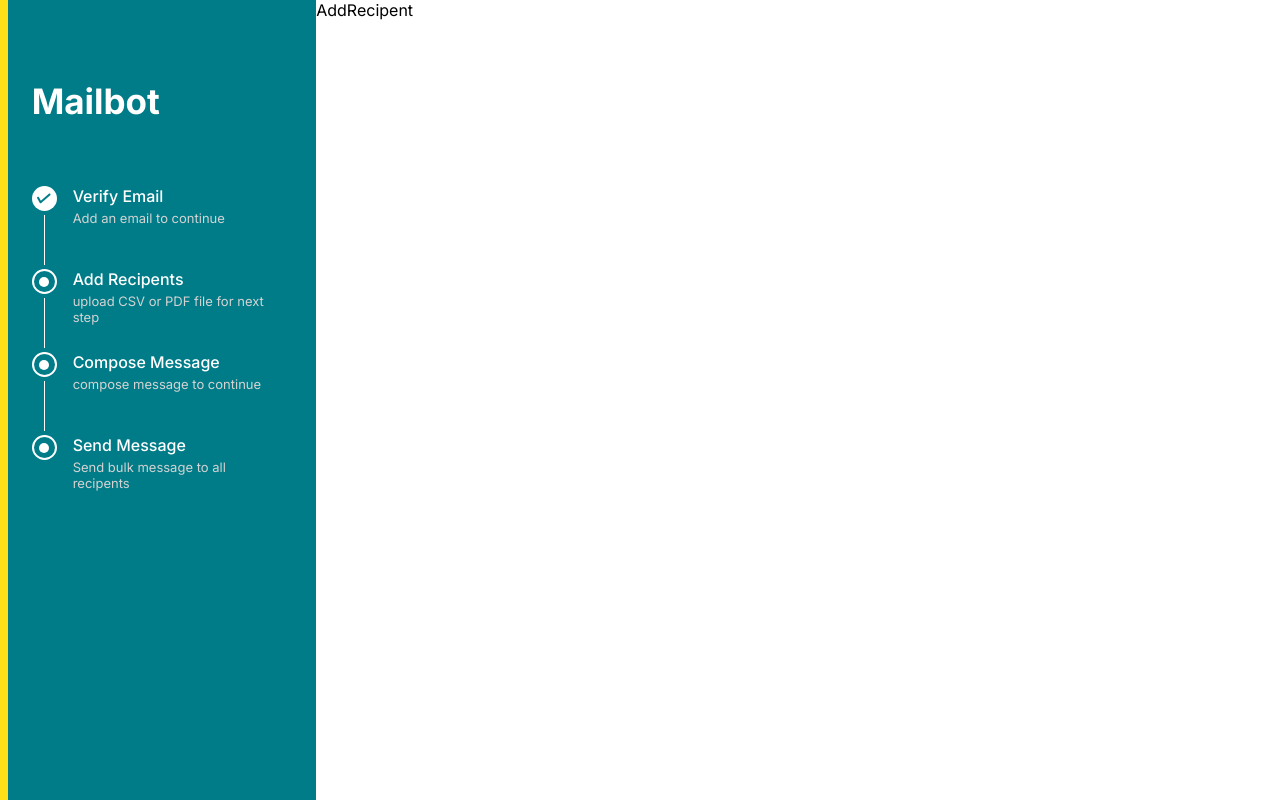
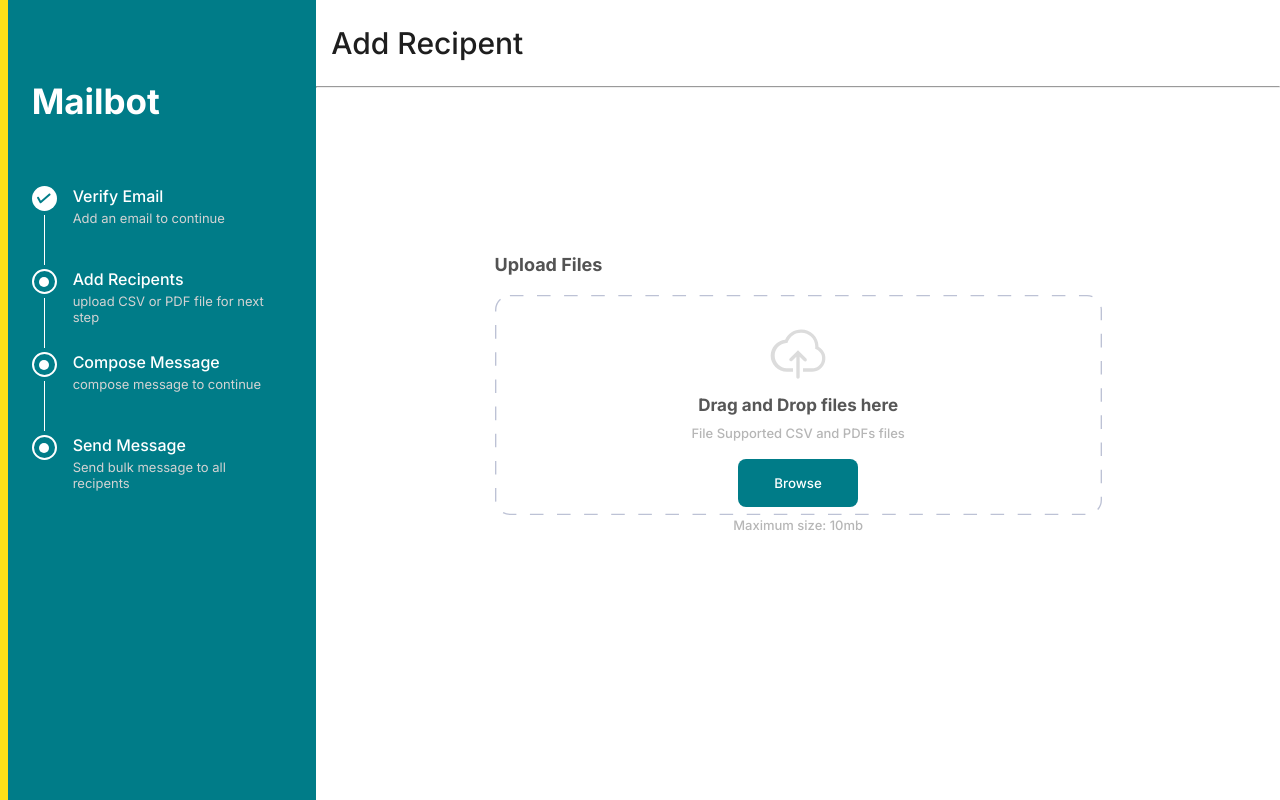
Before and after one commit to rambey-coder/mailBot, a React (Create React App) app in the folder frontend/: page /add-recipent in a window 1280 px wide. Built offline with nearby package versions, Linux system fonts and the light colour scheme.

Commit message:
feat: added select file and show file name functionality

```diff
--- a/frontend/src/context/index.js
+++ b/frontend/src/context/index.js
@@ -1,4 +1,4 @@
-import { createContext, useState, useContext } from "react";
+import { createContext, useState, useContext, useRef } from "react";
 import { useNavigate } from "react-router-dom";
 
 const AppContext = createContext(null);
@@ -12,6 +12,8 @@ export const useAppContext = () => {
 const ContextProvider = ({ children }) => {
   const [getSenderEmail, setgetSenderEmail] = useState("");
   const [error, setError] = useState(false);
+  const [uploadFile, setUploadFile] = useState({});
+  const selectFile = useRef();
 
   const navigate = useNavigate();
 
@@ -35,6 +37,13 @@ const ContextProvider = ({ children }) => {
     }
   };
 
+  const handleSelectFile = (e) => {
+    selectFile.current.click();
+    setUploadFile(e.target.files[0]);
+  };
+
+  // console.log(uploadFile);
+
   return (
     <AppContext.Provider
       value={{
@@ -42,6 +51,9 @@ const ContextProvider = ({ children }) => {
         handleSenderEmail,
         handleNavigate,
         error,
+        handleSelectFile,
+        selectFile,
+        uploadFile,
       }}
     >
       {children}
--- a/frontend/src/pages/AddRecipent/AddRecipent.css
+++ b/frontend/src/pages/AddRecipent/AddRecipent.css
@@ -0,0 +1,141 @@
+.header > h3 {
+    color: #1E1E1E;
+    font-weight: 500;
+    font-size: 30px;
+    padding: 25px 15px;
+}
+
+.recipent-container {
+    width: 90%;
+    margin: auto;
+    height: 80vh;
+    display: flex;
+    align-items: center;
+    justify-content: center;
+    flex-direction: column;
+}
+
+.upload > h5 {
+    color: #535353;
+    text-align: left;
+    font-size: 18px;
+    margin-bottom: 20px;
+}
+
+.upload {
+    /* position: relative; */
+    width: 70%;
+    /* height: 50%; */
+    /* margin: auto; */
+}
+
+.upload > img {
+    width: 100%;
+}
+
+.upload-frame {
+    background-image: url(./assets/upload.svg);
+    width: 100%;
+    height: 100%;
+    background-size: 100%;
+    background-repeat: no-repeat;
+    padding: 30px;
+    /* position: absolute;
+    top: 50%;
+    transform: translate(-50%, -50%);
+    left: 50%; */
+}
+
+.upload-frame > img {
+    display: block;
+    width: 60px;
+    margin: auto;
+}
+
+.upload-frame > h5 {
+    color: #575757;
+    font-size: 17px;
+    margin: 10px 0;
+    text-align: center;
+}
+
+.upload-frame > p, .upload-container > p {
+    color: #B6B6B6;
+    font-size: 13px;
+    font-weight: 500;
+    text-align: center;
+}
+
+.upload-container > button {
+    background: #007C88;
+    padding: 15px 35px;
+    display: block;
+    margin: 18px auto 10px auto;
+    cursor: pointer;
+    border-radius: 8px;
+    color: #fff;
+    font-weight: 500;
+    border: 1px solid transparent;
+    outline: 0;
+}
+
+.upload-container > button:hover, .component > button:hover {
+    background: #007d8811;
+    border-color: #007C88;
+    color: #007C88;
+    transition: all .8s ease;
+}
+
+.component {
+    width: 50%;
+    margin:  2rem auto 0 auto;
+    padding: 20px;
+    border: 1px solid #007C88;
+    border-radius: 10px;
+    filter: drop-shadow(3px 3px 9px rgba(193, 192, 192, 0.342));
+    display: flex;
+    align-items: center;
+    justify-content: space-evenly;
+}
+
+.comp-name {
+    flex: 0 0 50%;
+}
+
+.comp-name > p:nth-child(1) {
+    color: #007C88;
+    font-weight: 600;
+    font-size: 17px;
+    margin-bottom: 8px;
+}
+
+.comp-name > p:nth-child(2) {
+    color: #B6B6B6;
+    font-size: 14px;
+    font-weight: 5600;
+}
+
+.doc {
+    width: 45px;
+    height: 45px;
+    border-radius: 50px;
+    background: #0293a029;
+    display: flex;
+    align-items: center;
+    justify-content: center;
+}
+
+.doc > img {
+    width: 20px;
+}
+
+.component > button {
+    background: #007C88;
+    border: 1px solid transparent;
+    outline: 0;
+    color: #fff;
+    font-weight: 500;
+    padding: 15px 35px;
+    border-radius: 8px;
+    cursor: pointer;
+}
--- a/frontend/src/pages/AddRecipent/AddRecipent.js
+++ b/frontend/src/pages/AddRecipent/AddRecipent.js
@@ -1,10 +1,62 @@
-import React from 'react'
-import "./AddRecipent.css"
+import { React } from "react";
+import { useAppContext } from "../../context";
+import "./AddRecipent.css";
+
+import upload from "./assets/icon.svg";
+import doc from "./assets/doc.png";
+// import frame from "./assets/upload.svg";
 
 const AddRecipent = () => {
+  const { handleSelectFile, selectFile, uploadFile } = useAppContext();
+  console.log(uploadFile);
   return (
-    <div>AddRecipent</div>
-  )
-}
+    <>
+      <div className="header">
+        <h3>Add Recipent</h3>
+        <hr />
+      </div>
+      <div className="recipent-container">
+        {/* <div> */}
+        <div className="upload">
+          <h5>Upload Files</h5>
+          {/* <img src={frame} alt="" /> */}
+          <div className="upload-frame">
+            <img src={upload} alt="upload" />
+            <h5>Drag and Drop files here</h5>
+            <p>File Supported CSV and PDFs files</p>
+            <div className="upload-container">
+              <input
+                type="file"
+                name="file"
+                ref={selectFile}
+                hidden
+                onChange={handleSelectFile}
+              />
+              <button onClick={handleSelectFile}>Browse</button>
+              <p>Maximum size: 10mb</p>
+            </div>
+          </div>
+        </div>
+        {uploadFile.name === undefined ? (
+          ""
+        ) : (
+          <>
+            <div className="component">
+              <div className="doc">
+                <img src={doc} alt="doc" />
+              </div>
+              <div className="comp-name">
+                <p>{uploadFile.name}</p>
+                <p>Size: {uploadFile.size}</p>
+              </div>
+              <button>Proceed</button>
+            </div>
+          </>
+        )}
+        {/* </div> */}
+      </div>
+    </>
+  );
+};
 
-export default AddRecipent
+export default AddRecipent;
```
Also changed, not shown: frontend/src/pages/AddRecipent/assets/doc.png (added), frontend/src/pages/AddRecipent/assets/icon.svg (added).
